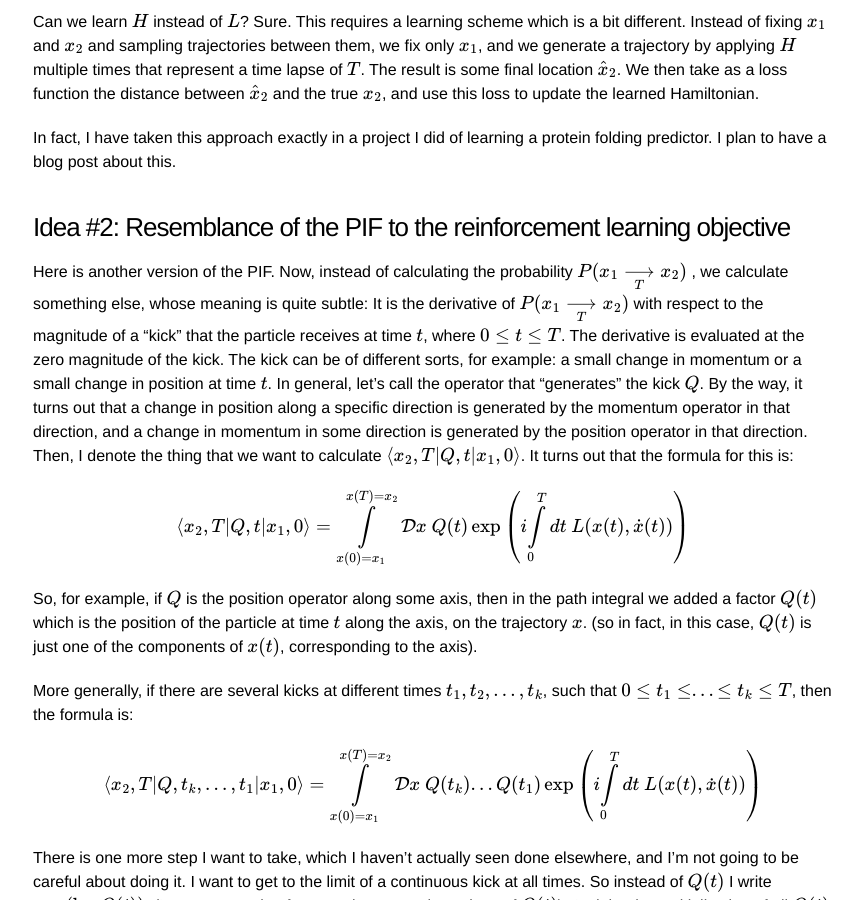
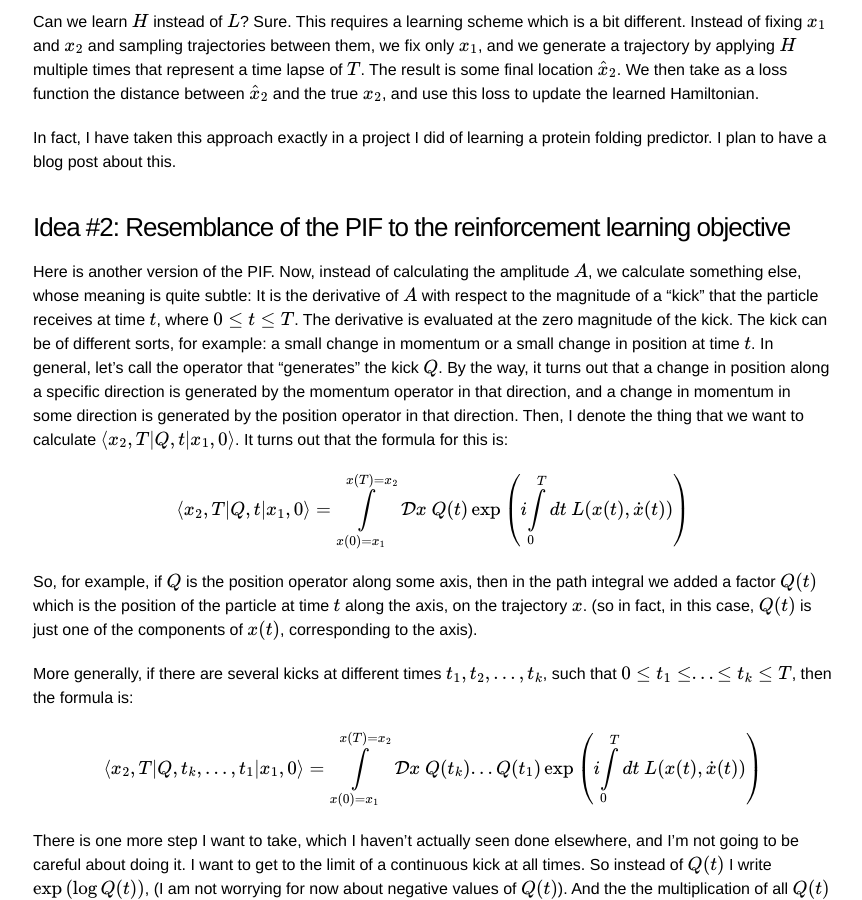
Before and after one commit to liordeutsch/liordeutsch.github.io, a Jekyll site: the page built from _posts/2019-11-08-learning-quantum-dynamics-with-feymans-path-integrals.md, in a window 1280 px wide and 900 px high, scrolled down 3983 px. Shown: the whole window, without its empty margins (207-1069 px from the left). Built offline with Jekyll 4.4.1, drawn with Linux system fonts in a browser that asks for light colours; formulas are drawn with MathJax 3; comment, search, counter and statistics services are not loaded.

Commit message:
small fix in post "Learning Quantum Dynamics..."

```diff
--- a/_posts/2019-11-08-learning-quantum-dynamics-with-feymans-path-integrals.md
+++ b/_posts/2019-11-08-learning-quantum-dynamics-with-feymans-path-integrals.md
@@ -93,7 +93,7 @@ In fact, I have taken this approach exactly in a project I did of learning a pro
 
 ### Idea #2: Resemblance of the PIF to the reinforcement learning objective
 
-Here is another version of the PIF. Now, instead of calculating the probability $$P(x_1 \underset{T}\longrightarrow x_2)$$ , we calculate something else, whose meaning is quite subtle: It is the derivative of $$P(x_1 \underset{T}\longrightarrow x_2)$$ with respect to the magnitude of a "kick" that the particle receives at time $$t$$, where $$0\leq t \leq T$$. The derivative is evaluated at the zero magnitude of the kick. The kick can be of different sorts, for example: a small change in momentum or a small change in position at time $$t$$. In general, let's call the operator that "generates" the kick $$Q$$. By the way, it turns out that a change in position along a specific direction is generated by the momentum operator in that direction, and a change in momentum in some direction is generated by the position operator in that direction. Then, I denote the thing that we want to calculate $$\langle x_2,T \vert Q,t\vert x_1,0\rangle$$. It turns out that the formula for this is:
+Here is another version of the PIF. Now, instead of calculating the amplitude $$A$$, we calculate something else, whose meaning is quite subtle: It is the derivative of $$A$$ with respect to the magnitude of a "kick" that the particle receives at time $$t$$, where $$0\leq t \leq T$$. The derivative is evaluated at the zero magnitude of the kick. The kick can be of different sorts, for example: a small change in momentum or a small change in position at time $$t$$. In general, let's call the operator that "generates" the kick $$Q$$. By the way, it turns out that a change in position along a specific direction is generated by the momentum operator in that direction, and a change in momentum in some direction is generated by the position operator in that direction. Then, I denote the thing that we want to calculate $$\langle x_2,T \vert Q,t\vert x_1,0\rangle$$. It turns out that the formula for this is:
 
 $$\langle x_2,T \vert Q,t\vert x_1,0\rangle=\displaystyle{\int\limits_{x(0)=x_1}^{x(T)=x_2} \mathcal{D}x\ Q(t)\exp\left( i \displaystyle{\int\limits_{0}^{T}dt\ L(x(t),\dot{x}(t)) } \right) }$$
 
```
